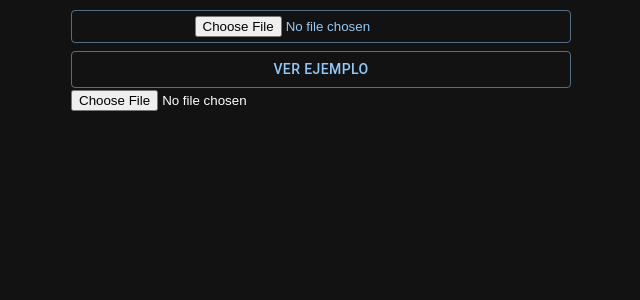
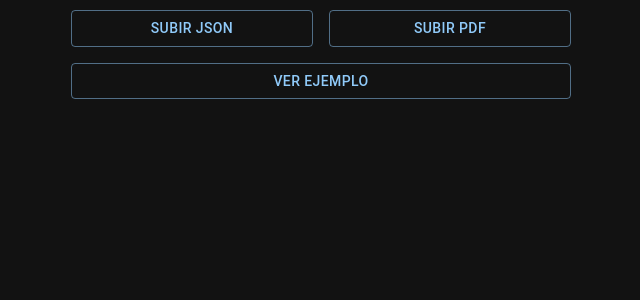
Before and after one commit to fabio2100/movimientossube, a React (Create React App) app: page / in a window 1280 px wide. Shown: the top 300 px of the page, without its empty margins (319-959 px from the left). Built offline with nearby package versions, Linux system fonts and the light colour scheme.

Commit message:
new main

```diff
--- a/src/components/JsonFileUpload.js
+++ b/src/components/JsonFileUpload.js
@@ -1,8 +1,8 @@
 import { Button } from '@mui/material';
-import React, { useState } from 'react';
-import MainData from './mainData';
+import React, { useRef, useState } from 'react';
 
 function JsonFileUpload({setFileContent,fileContent,setIsValid,isValid}) {
+  const fileInputRef = useRef(null);
 
   const handleFileChange = (event) => {
     const file = event.target.files[0];
@@ -23,12 +23,27 @@ function JsonFileUpload({setFileContent,fileContent,setIsValid,isValid}) {
     }
   };
 
+  const handleButtonClick = () => {
+    fileInputRef.current?.click();
+  };
+
   return (
-    <div>
-      {!fileContent ?
-      <Button fullWidth variant="outlined" sx={{marginBottom:1}}><input type="file" accept=".json" onChange={handleFileChange} /></Button> :
-      <MainData setIsValid={setIsValid} file={fileContent} setFileContent={setFileContent} /> }
-    </div>
+    <>
+      <input
+        type="file"
+        accept=".json"
+        onChange={handleFileChange}
+        ref={fileInputRef}
+        style={{ display: 'none' }}
+      />
+      <Button
+        fullWidth
+        variant="outlined"
+        onClick={handleButtonClick}
+      >
+        Subir JSON
+      </Button>
+    </>
   );
 }
 
--- a/src/components/PdfReader.js
+++ b/src/components/PdfReader.js
@@ -1,11 +1,12 @@
-import React, { useState } from 'react';
+import React, { useRef, useState } from 'react';
 import * as pdfjsLib from 'pdfjs-dist';
 import pdfjsWorker from 'pdfjs-dist/build/pdf.worker.min';
-import MainData from './mainData';
+import { Button } from '@mui/material';
 
-function PdfReader() {
+function PdfReader({ setFileContent, fileContent }) {
   const [text, setText] = useState('');
-  const [fileContent, setFileContent] = useState(null);
+  const [localFileContent, setLocalFileContent] = useState(null);
+  const fileInputRef = useRef(null);
 
   const processText = (text) => {
     console.log('Texto recibido para procesar:', text);
@@ -169,17 +170,27 @@ function PdfReader() {
     fileReader.readAsArrayBuffer(file);
   };
 
+  const handleButtonClick = () => {
+    fileInputRef.current?.click();
+  };
+
   return (
-    <div>
-      {!fileContent ? (
-        <>
-          <input type="file" accept="application/pdf" onChange={handleFile} />
-          <pre>{text}</pre>
-        </>
-      ) : (
-        <MainData setIsValid={() => {}} file={fileContent} setFileContent={setFileContent} />
-      )}
-    </div>
+    <>
+      <input
+        type="file"
+        accept="application/pdf"
+        onChange={handleFile}
+        ref={fileInputRef}
+        style={{ display: 'none' }}
+      />
+      <Button
+        fullWidth
+        variant="outlined"
+        onClick={handleButtonClick}
+      >
+        Subir PDF
+      </Button>
+    </>
   );
 }
 
--- a/src/components/main.js
+++ b/src/components/main.js
@@ -1,6 +1,6 @@
 import { useState } from "react";
 import MainData from "./mainData";
-import { Button } from "@mui/material";
+import { Button, Box, Grid } from "@mui/material";
 import JsonFileUpload from "./JsonFileUpload";
 import PdfReader from "./PdfReader";
 
@@ -11,13 +11,24 @@ export default function Main() {
   const uploadFile = () => {
     return (
       <div className="mainBotonera">
+        <Grid container spacing={2} sx={{ marginBottom: 2 }}>
+          <Grid item xs={6}>
             <JsonFileUpload
               setFileContent={setFileContent}
               fileContent={fileContent}
               setIsValid={setIsValid}
               isValid={isValid}
             />
+          </Grid>
+          <Grid item xs={6}>
+            <PdfReader
+              setFileContent={setFileContent}
+              fileContent={fileContent}
+            />
+          </Grid>
+        </Grid>
         <Button
+          fullWidth
           variant="outlined"
           onClick={() => {
             setIsValid(!isValid);
@@ -25,9 +36,8 @@ export default function Main() {
         >
           Ver ejemplo
         </Button>
-        <PdfReader />
       </div>
     );
   };
-  return <>{isValid ? <MainData setIsValid={setIsValid} /> : uploadFile()}</>;
+  return <>{(isValid || fileContent) ? <MainData setIsValid={setIsValid} file={fileContent} setFileContent={setFileContent} /> : uploadFile()}</>;
 }
```
Lines whose indentation alone changed are shown as unchanged.
